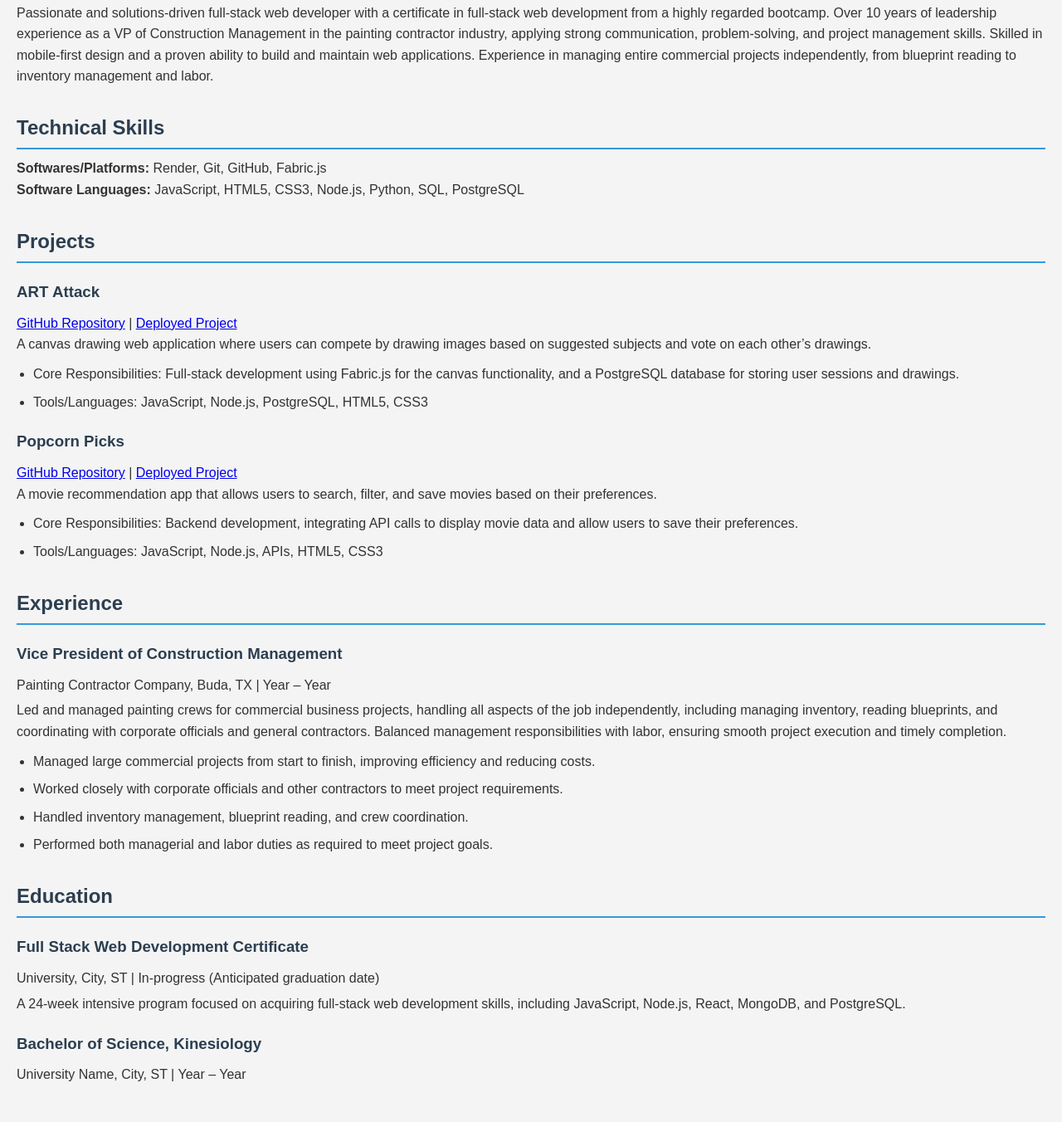
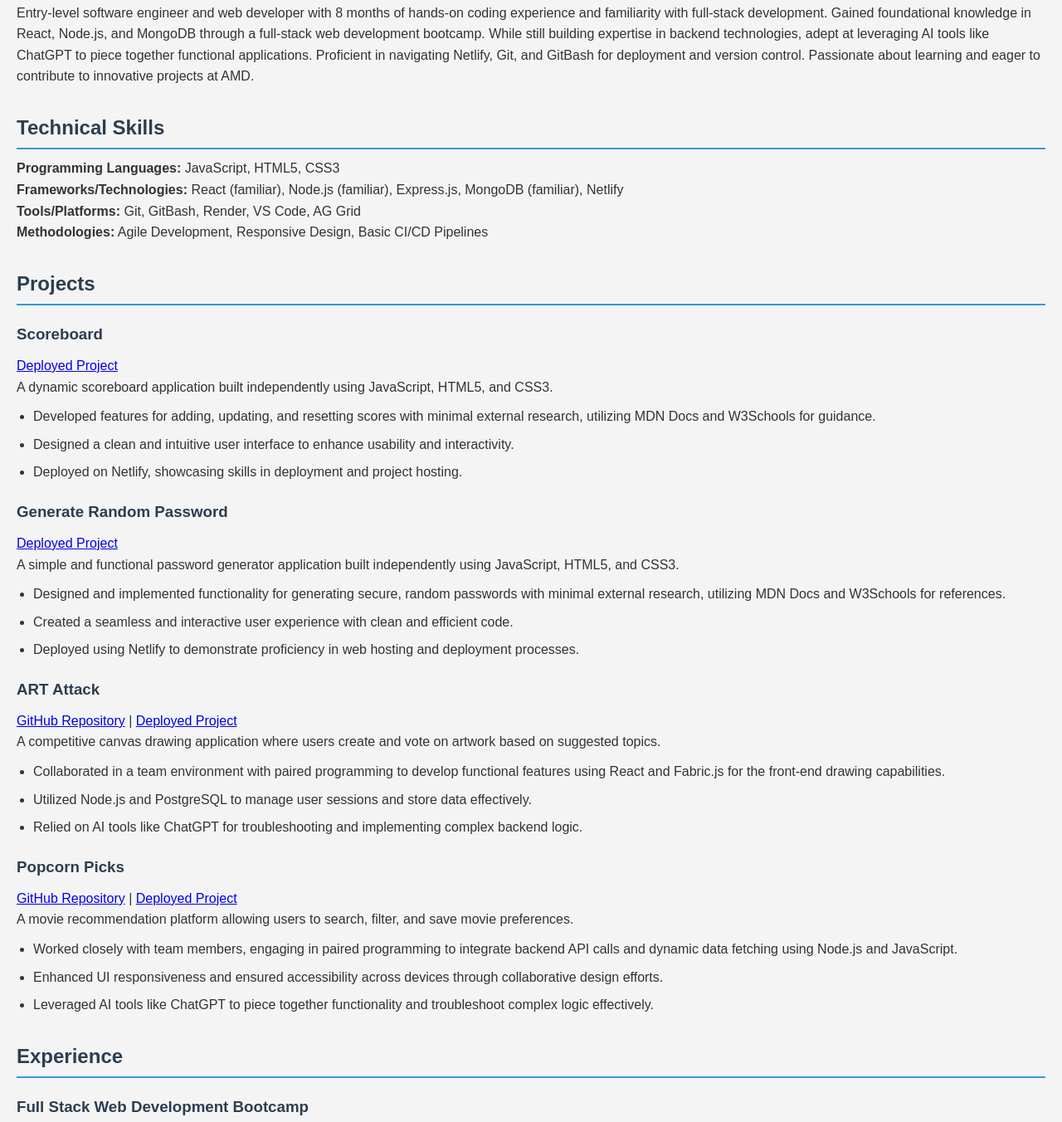
Before and after one commit to TravisHaynie/Resume, a plain HTML site: page index.html in a window 1280 px wide. Shown: the part 243-1595 px from the top of the page at 83% size. Drawn offline with Linux system fonts and the light colour scheme.

Commit message:
altered the html

```diff
--- a/index.html
+++ b/index.html
@@ -17,61 +17,86 @@
 
     <h2>Summary</h2>
     <p>
-        Passionate and solutions-driven full-stack web developer with a certificate in full-stack web development from a highly regarded bootcamp. Over 10 years of leadership experience as a VP of Construction Management in the painting contractor industry, applying strong communication, problem-solving, and project management skills. Skilled in mobile-first design and a proven ability to build and maintain web applications. Experience in managing entire commercial projects independently, from blueprint reading to inventory management and labor.
+        Entry-level software engineer and web developer with 8 months of hands-on coding experience and familiarity with full-stack development. Gained foundational knowledge in React, Node.js, and MongoDB through a full-stack web development bootcamp. While still building expertise in backend technologies, adept at leveraging AI tools like ChatGPT to piece together functional applications. Proficient in navigating Netlify, Git, and GitBash for deployment and version control. Passionate about learning and eager to contribute to innovative projects at AMD.
     </p>
 
     <h2>Technical Skills</h2>
     <p>
-        <strong>Softwares/Platforms:</strong> Render, Git, GitHub, Fabric.js <br>
-        <strong>Software Languages:</strong> JavaScript, HTML5, CSS3, Node.js, Python, SQL, PostgreSQL
+        <strong>Programming Languages:</strong> JavaScript, HTML5, CSS3 <br>
+        <strong>Frameworks/Technologies:</strong> React (familiar), Node.js (familiar), Express.js, MongoDB (familiar), Netlify <br>
+        <strong>Tools/Platforms:</strong> Git, GitBash, Render, VS Code, AG Grid <br>
+        <strong>Methodologies:</strong> Agile Development, Responsive Design, Basic CI/CD Pipelines
     </p>
 
     <h2>Projects</h2>
 
+    <h3>Scoreboard</h3>
+    <p>
+        <a href="https://enchanting-jelly-50fa9c.netlify.app">Deployed Project</a> <br>
+        A dynamic scoreboard application built independently using JavaScript, HTML5, and CSS3.
+    </p>
+    <ul>
+        <li>Developed features for adding, updating, and resetting scores with minimal external research, utilizing MDN Docs and W3Schools for guidance.</li>
+        <li>Designed a clean and intuitive user interface to enhance usability and interactivity.</li>
+        <li>Deployed on Netlify, showcasing skills in deployment and project hosting.</li>
+    </ul>
+
+    <h3>Generate Random Password</h3>
+    <p>
+        <a href="https://unrivaled-lokum-ca5c3b.netlify.app">Deployed Project</a> <br>
+        A simple and functional password generator application built independently using JavaScript, HTML5, and CSS3.
+    </p>
+    <ul>
+        <li>Designed and implemented functionality for generating secure, random passwords with minimal external research, utilizing MDN Docs and W3Schools for references.</li>
+        <li>Created a seamless and interactive user experience with clean and efficient code.</li>
+        <li>Deployed using Netlify to demonstrate proficiency in web hosting and deployment processes.</li>
+    </ul>
+
     <h3>ART Attack</h3>
     <p>
         <a href="https://github.com/TravisHaynie/Art-Attack">GitHub Repository</a> | <a href="https://art-attack-2.onrender.com">Deployed Project</a> <br>
-        A canvas drawing web application where users can compete by drawing images based on suggested subjects and vote on each other’s drawings.
+        A competitive canvas drawing application where users create and vote on artwork based on suggested topics.
     </p>
     <ul>
-        <li>Core Responsibilities: Full-stack development using Fabric.js for the canvas functionality, and a PostgreSQL database for storing user sessions and drawings.</li>
-        <li>Tools/Languages: JavaScript, Node.js, PostgreSQL, HTML5, CSS3</li>
+        <li>Collaborated in a team environment with paired programming to develop functional features using React and Fabric.js for the front-end drawing capabilities.</li>
+        <li>Utilized Node.js and PostgreSQL to manage user sessions and store data effectively.</li>
+        <li>Relied on AI tools like ChatGPT for troubleshooting and implementing complex backend logic.</li>
     </ul>
 
     <h3>Popcorn Picks</h3>
     <p>
         <a href="https://github.com/Robert-Ulloa/PopcornPicks">GitHub Repository</a> | <a href="https://robert-ulloa.github.io/PopcornPicks/">Deployed Project</a> <br>
-        A movie recommendation app that allows users to search, filter, and save movies based on their preferences.
+        A movie recommendation platform allowing users to search, filter, and save movie preferences.
     </p>
     <ul>
-        <li>Core Responsibilities: Backend development, integrating API calls to display movie data and allow users to save their preferences.</li>
-        <li>Tools/Languages: JavaScript, Node.js, APIs, HTML5, CSS3</li>
+        <li>Worked closely with team members, engaging in paired programming to integrate backend API calls and dynamic data fetching using Node.js and JavaScript.</li>
+        <li>Enhanced UI responsiveness and ensured accessibility across devices through collaborative design efforts.</li>
+        <li>Leveraged AI tools like ChatGPT to piece together functionality and troubleshoot complex logic effectively.</li>
     </ul>
 
     <h2>Experience</h2>
 
-    <h3>Vice President of Construction Management</h3>
-    <p>Painting Contractor Company, Buda, TX | Year – Year</p>
+    <h3>Full Stack Web Development Bootcamp</h3>
+    <p>University of Texas State Austin | Completed</p>
     <p>
-        Led and managed painting crews for commercial business projects, handling all aspects of the job independently, including managing inventory, reading blueprints, and coordinating with corporate officials and general contractors. Balanced management responsibilities with labor, ensuring smooth project execution and timely completion.
+        Acquired foundational knowledge of modern web development technologies through a 24-week program. Learned to build and deploy full-stack applications with support and guidance.
     </p>
-    <ul>
-        <li>Managed large commercial projects from start to finish, improving efficiency and reducing costs.</li>
-        <li>Worked closely with corporate officials and other contractors to meet project requirements.</li>
-        <li>Handled inventory management, blueprint reading, and crew coordination.</li>
-        <li>Performed both managerial and labor duties as required to meet project goals.</li>
-    </ul>
+
+    <h3>Front-End Development Bootcamp</h3>
+    <p>Scrimba Bootcamp | In Progress</p>
+    <p>
+        Expanding expertise in React, JavaScript, and responsive design through hands-on projects and professional mentorship.
+    </p>
 
     <h2>Education</h2>
 
-    <h3>Full Stack Web Development Certificate</h3>
-    <p>University, City, ST | In-progress (Anticipated graduation date)</p>
+    <h3>Bachelor of Science, Kinesiology</h3>
+    <p>CSUN, Los Angeles, Ca | 2011 – 2013</p>
+
+    <h2>Mentorship</h2>
     <p>
-        A 24-week intensive program focused on acquiring full-stack web development skills, including JavaScript, Node.js, React, MongoDB, and PostgreSQL.
+        Mentored by a senior developer for 4 months, focusing on industry best practices, advanced coding techniques, and collaborative project development.
     </p>
-
-    <h3>Bachelor of Science, Kinesiology</h3>
-    <p>University Name, City, ST | Year – Year</p>
 
 </body>
 </html>
```
